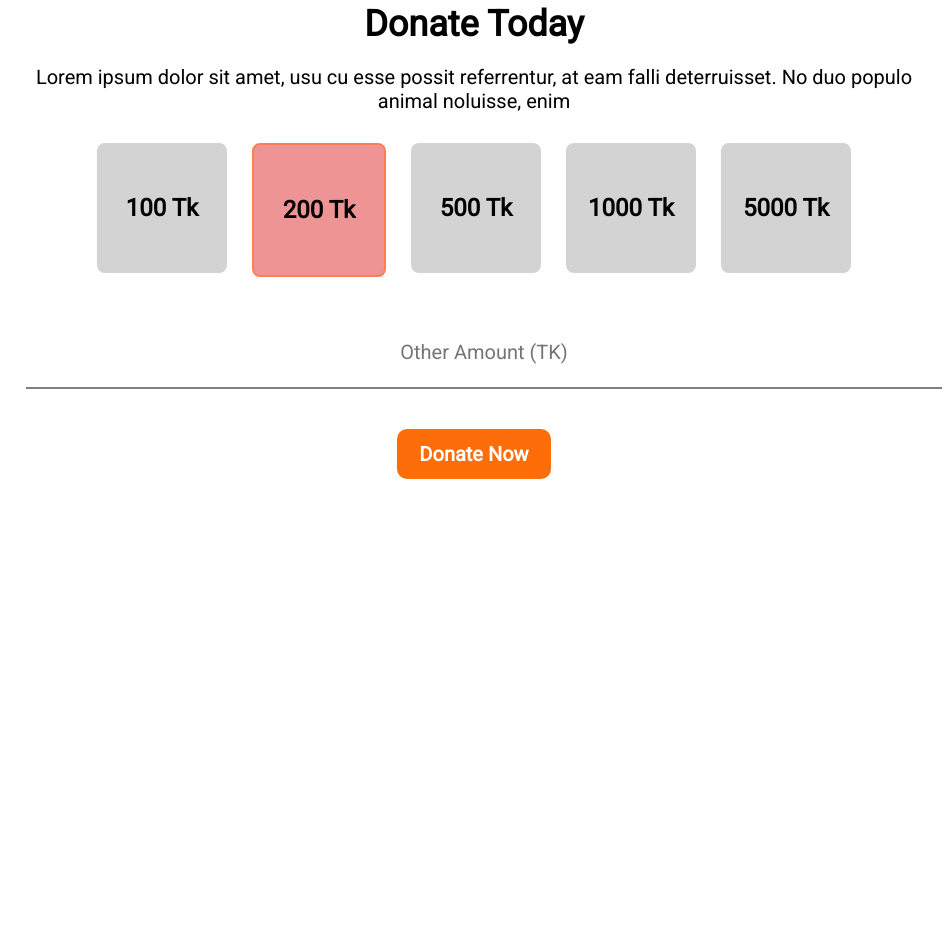
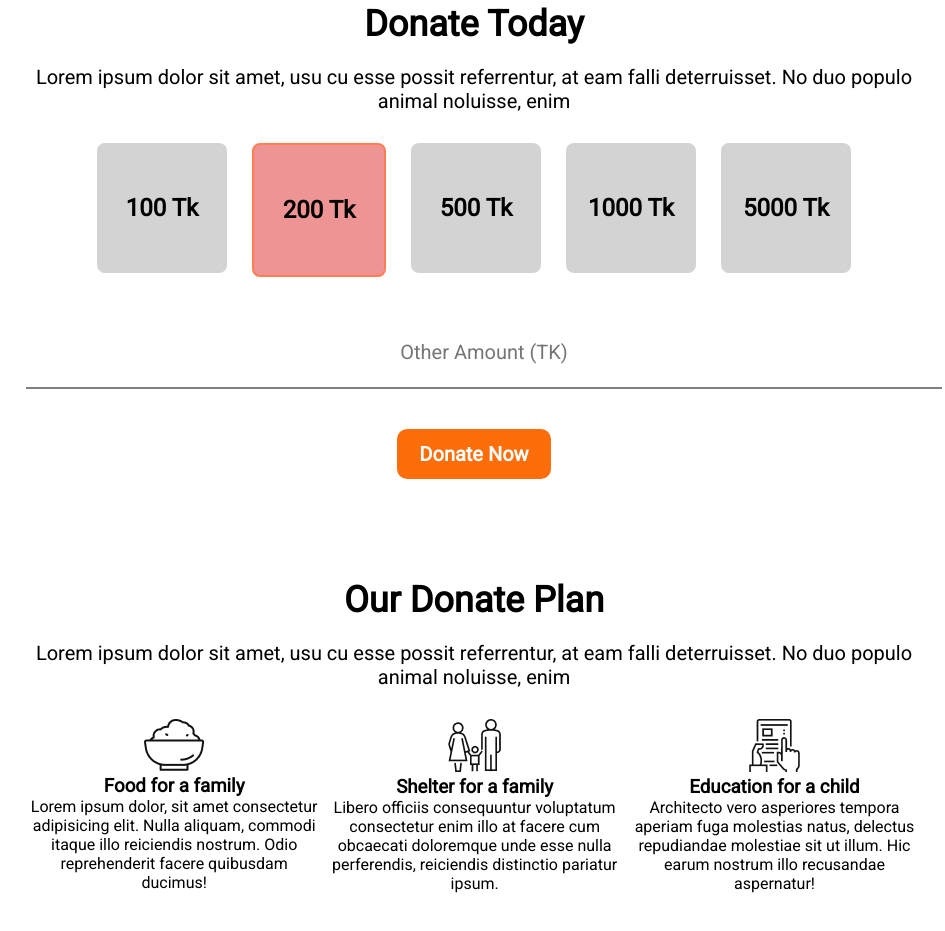
Before and after one commit to muntasir-smm/donate-today, a plain HTML site: page index.html in a window 1280 px wide. Shown: the part 479-1410 px from the top of the page, without its empty margins (166-1111 px from the left). Before the commit the page ends 1058 px from the top, so only its background shows below. Drawn offline with Linux system fonts and the light colour scheme.

Commit message:
Our Donate Plan

```diff
--- a/index.html
+++ b/index.html
@@ -53,6 +53,44 @@
         />
         <button class="btn-primary">Donate Now</button>
       </section>
+
+      <!-- Our Donate Plan -->
+      <section class="our-donate-plan">
+        <h2 class="section-title">Our Donate Plan</h2>
+        <p class="section-description">
+          Lorem ipsum dolor sit amet, usu cu esse possit referrentur, at eam
+          falli deterruisset. No duo populo animal noluisse, enim
+        </p>
+        <div class="plans">
+          <div class="plan">
+            <img src="media/icons/food.png" alt="" class="plan-icon" />
+            <h3 class="plan-title">Food for a family</h3>
+            <p class="plan-description">
+              Lorem ipsum dolor, sit amet consectetur adipisicing elit. Nulla
+              aliquam, commodi itaque illo reiciendis nostrum. Odio
+              reprehenderit facere quibusdam ducimus!
+            </p>
+          </div>
+          <div class="plan">
+            <img src="media/icons/shelter.png" alt="" class="plan-icon" />
+            <h3 class="plan-title">Shelter for a family</h3>
+            <p class="plan-description">
+              Libero officiis consequuntur voluptatum consectetur enim illo at
+              facere cum obcaecati doloremque unde esse nulla perferendis,
+              reiciendis distinctio pariatur ipsum.
+            </p>
+          </div>
+          <div class="plan">
+            <img src="media/icons/Frame-1.png" alt="" class="plan-icon" />
+            <h3 class="plan-title">Education for a child</h3>
+            <p class="plan-description">
+              Architecto vero asperiores tempora aperiam fuga molestias natus,
+              delectus repudiandae molestiae sit ut illum. Hic earum nostrum
+              illo recusandae aspernatur!
+            </p>
+          </div>
+        </div>
+      </section>
     </main>
   </body>
 </html>
--- a/style/style.css
+++ b/style/style.css
@@ -89,3 +89,9 @@ section {
   text-align: center;
   font-size: 20px;
 }
+
+/* Our Donate Plan */
+
+.plans {
+  display: flex;
+}
```
